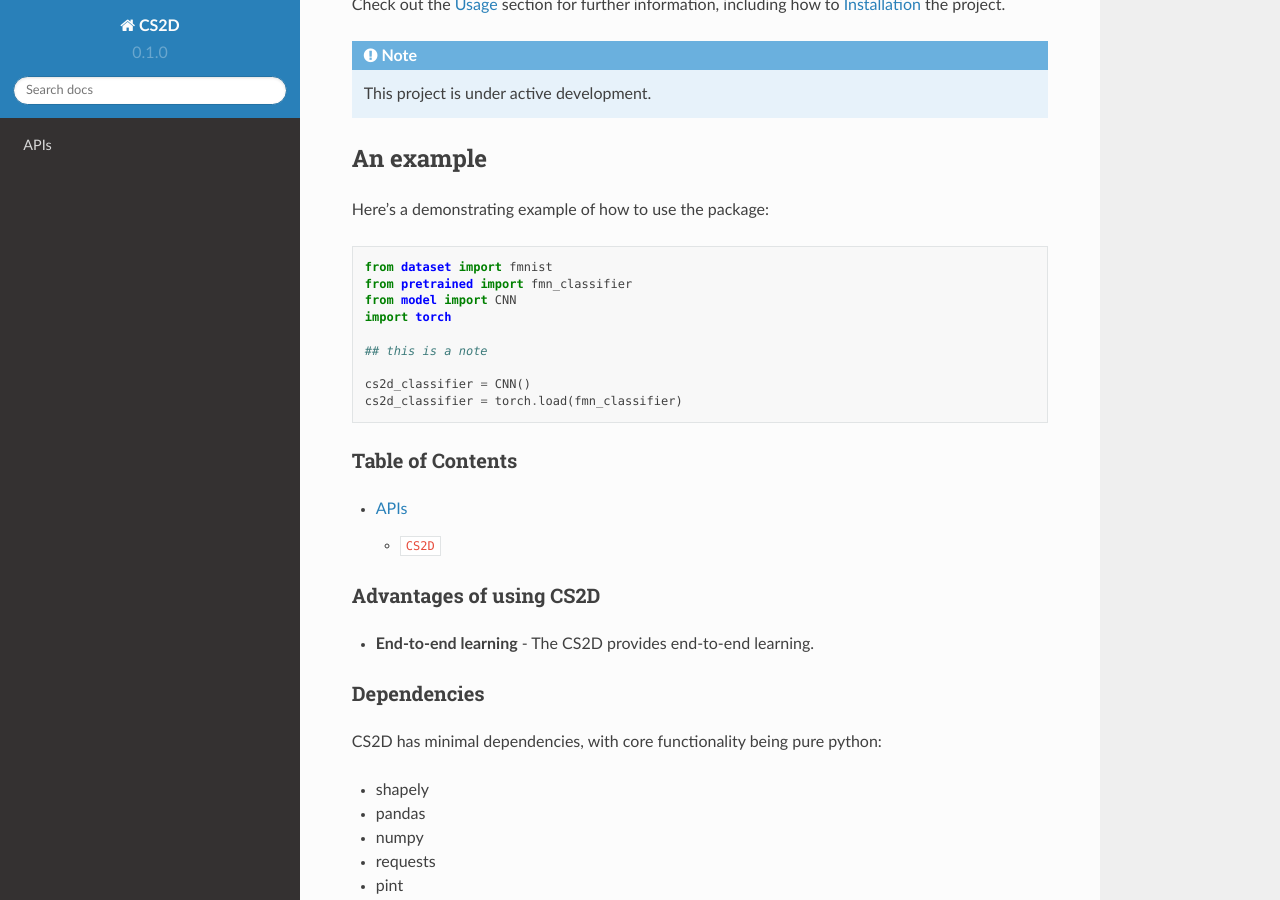
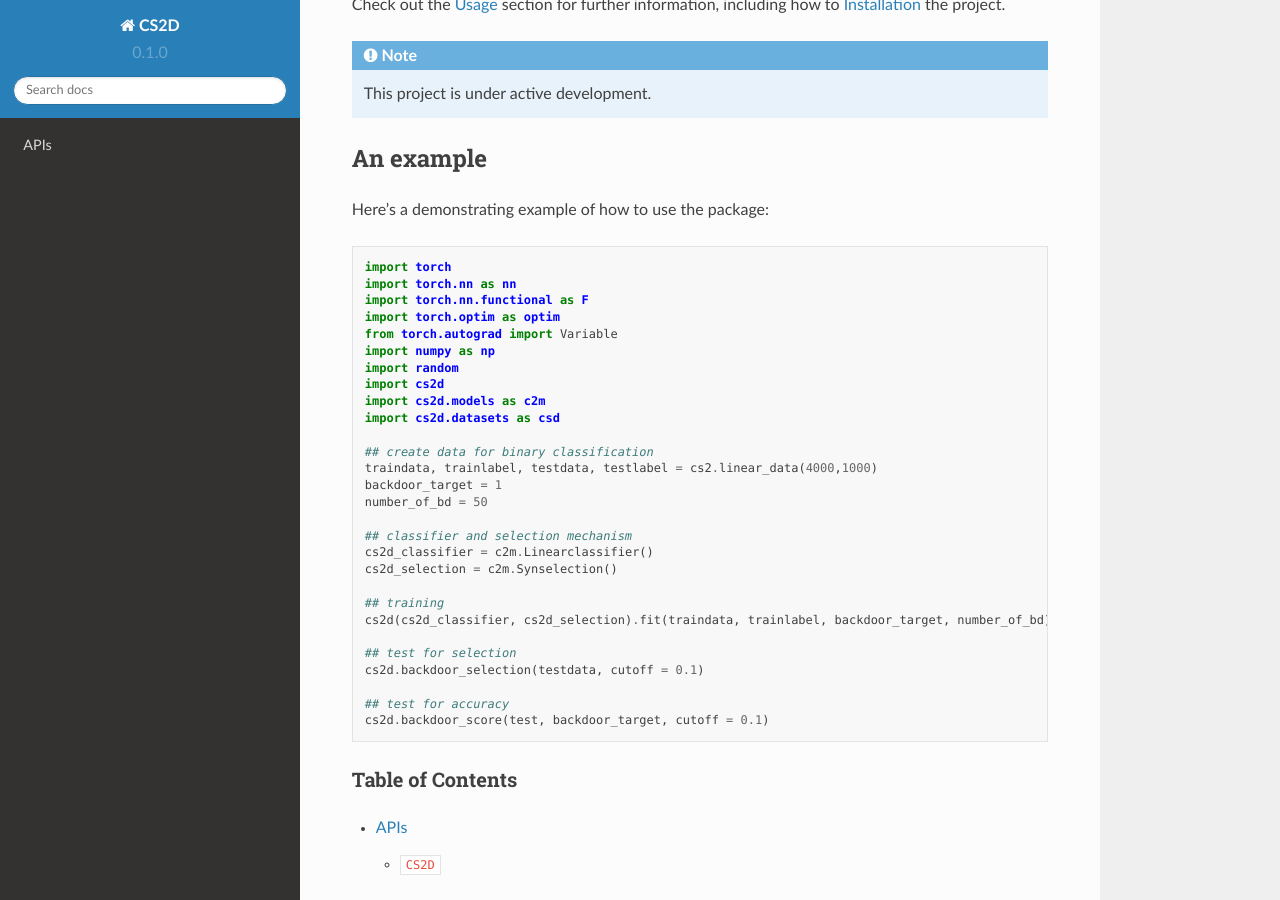
Before and after one commit to jeremyxianx/bd_cs2d, a Sphinx documentation site: the page built from docs/source/index.rst, in a window 1280 px wide and 900 px high, scrolled down 239 px. Built offline with Sphinx 7.4.7 and the Read the Docs theme 2.0.0, drawn with Linux system fonts in a browser that asks for light colours.

Commit message:
Update index.rst

```diff
--- a/docs/source/index.rst
+++ b/docs/source/index.rst
@@ -23,15 +23,37 @@ Here's a demonstrating example of how to use the package:
 .. code-block:: python
 
 
-   from dataset import fmnist
-   from pretrained import fmn_classifier
-   from model import CNN
    import torch
+   import torch.nn as nn
+   import torch.nn.functional as F
+   import torch.optim as optim
+   from torch.autograd import Variable
+   import numpy as np
+   import random
+   import cs2d
+   import cs2d.models as c2m
+   import cs2d.datasets as csd
 
-   ## this is a note
+   ## create data for binary classification
+   traindata, trainlabel, testdata, testlabel = cs2.linear_data(4000,1000)
+   backdoor_target = 1
+   number_of_bd = 50
 
-   cs2d_classifier = CNN()
-   cs2d_classifier = torch.load(fmn_classifier)
+   ## classifier and selection mechanism
+   cs2d_classifier = c2m.Linearclassifier()
+   cs2d_selection = c2m.Synselection()
+
+   ## training
+   cs2d(cs2d_classifier, cs2d_selection).fit(traindata, trainlabel, backdoor_target, number_of_bd)
+
+   ## test for selection
+   cs2d.backdoor_selection(testdata, cutoff = 0.1)
+
+   ## test for accuracy
+   cs2d.backdoor_score(test, backdoor_target, cutoff = 0.1)
+
+
+
 
 
 
```
